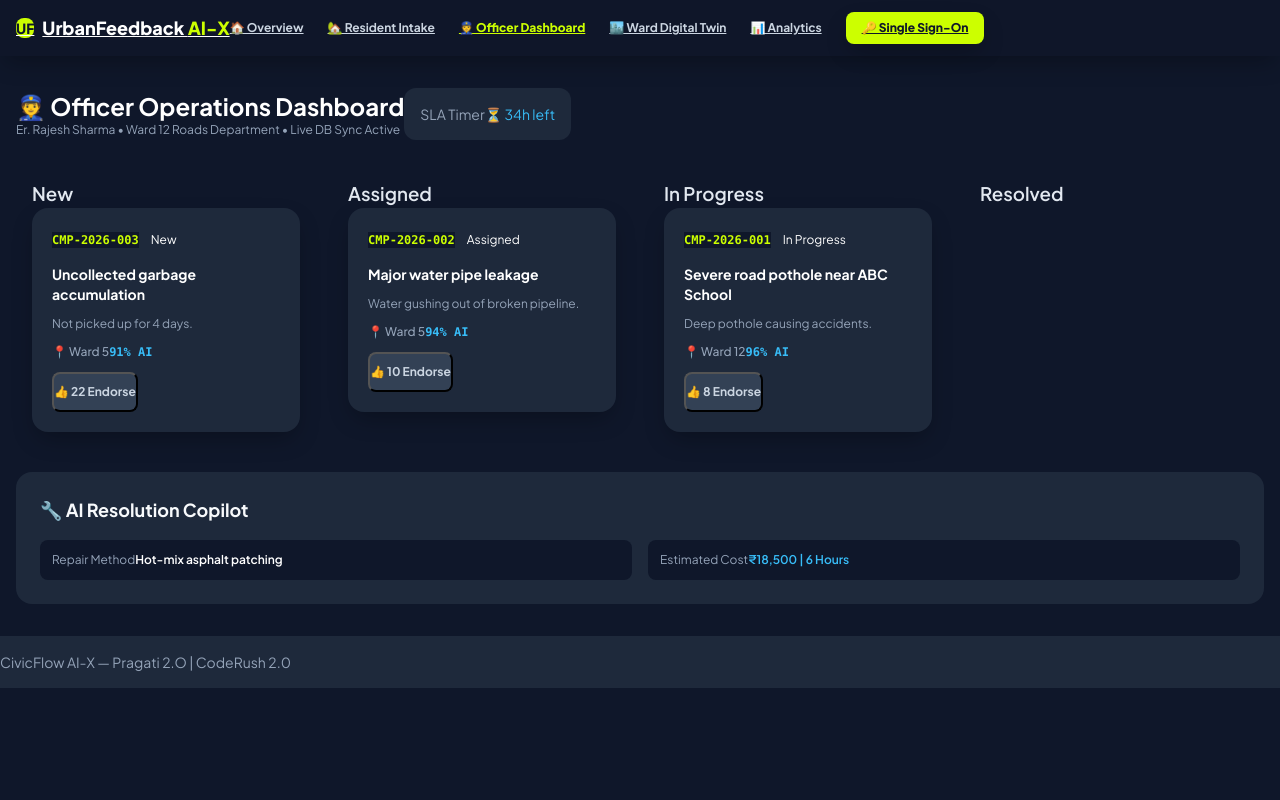
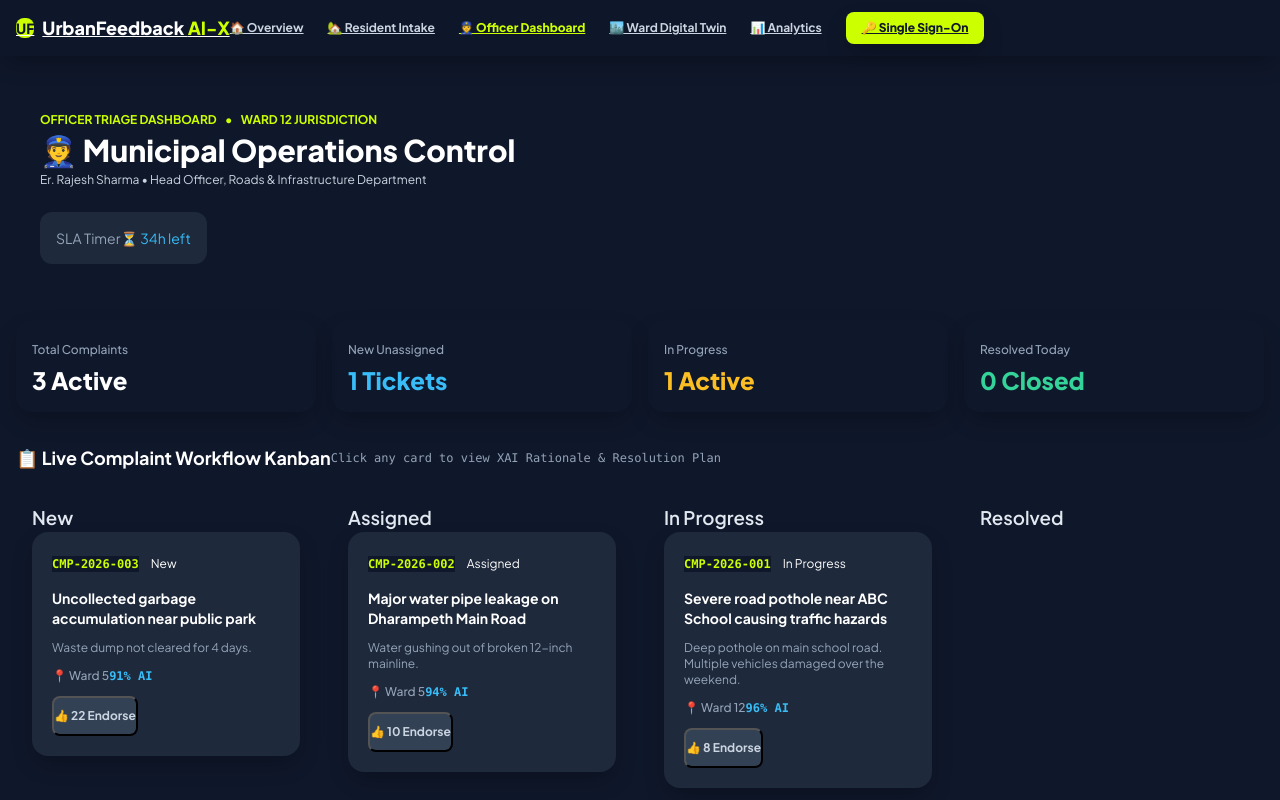
Before and after one commit to Yash-k10/complaint_box, a React (Vite) app in the folder client/: page /officer in a window 1280 px wide. Shown: the top 800 px of the page. Built offline with nearby package versions, Linux system fonts and the light colour scheme; no server answers.

Commit message:
organize frontend pages into clean structured hero headers and step-by-step sections

```diff
--- a/client/src/pages/AnalyticsPage.jsx
+++ b/client/src/pages/AnalyticsPage.jsx
@@ -2,4 +2,43 @@ import React from 'react';
 import HeatMap from '../components/HeatMap';
 import AnalyticsCharts from '../components/AnalyticsCharts';
 import PredictiveAlert from '../components/PredictiveAlert';
-export default function AnalyticsPage() { return (<div className='max-w-7xl mx-auto px-4 py-8 space-y-6'><h2 className='text-2xl font-bold text-white'>Civic Analytics</h2><PredictiveAlert /><HeatMap /><AnalyticsCharts /></div>); }
+
+export default function AnalyticsPage() {
+  return (
+    <div className="max-w-7xl mx-auto px-4 py-8 space-y-8">
+      {/* Page Header Banner */}
+      <div className="bg-slate-800/90 p-6 md:p-8 rounded-3xl border border-slate-700 shadow-xl space-y-2">
+        <div className="flex items-center gap-2 text-xs font-bold text-lime-accent uppercase tracking-wider">
+          <span>CITY-WIDE ANALYTICS</span>
+          <span>•</span>
+          <span>PREDICTIVE CIVIC INTELLIGENCE</span>
+        </div>
+        <h1 className="text-3xl font-extrabold text-white flex items-center gap-2">
+          📊 Civic Operations & Ward Analytics
+        </h1>
+        <p className="text-slate-300 text-sm max-w-2xl">
+          Real-time intelligence on resolution efficiency, department workloads, recurring failure hotspots, and predictive maintenance alerts.
+        </p>
+      </div>
+
+      {/* Section 1: Predictive Alert Banner */}
+      <PredictiveAlert />
+
+      {/* Section 2: Ward Heatmap Grid */}
+      <div className="space-y-3">
+        <h3 className="text-sm font-bold text-slate-300 uppercase tracking-wider">
+          🗺️ Ward Infrastructure Failure Hotspots
+        </h3>
+        <HeatMap />
+      </div>
+
+      {/* Section 3: Monthly Trend Charts */}
+      <div className="space-y-3">
+        <h3 className="text-sm font-bold text-slate-300 uppercase tracking-wider">
+          📈 Monthly Complaint Resolution & SLA Trends
+        </h3>
+        <AnalyticsCharts />
+      </div>
+    </div>
+  );
+}
--- a/client/src/pages/OfficerDashboard.jsx
+++ b/client/src/pages/OfficerDashboard.jsx
@@ -3,11 +3,54 @@ import axios from 'axios';
 import KanbanBoard from '../components/KanbanBoard';
 import SLATimer from '../components/SLATimer';
 import ResolutionCopilot from '../components/ResolutionCopilot';
+import XAIPanel from '../components/XAIPanel';
 
 const FALLBACK_MOCK = [
-  { complaintId: 'CMP-2026-001', title: 'Severe road pothole near ABC School', description: 'Deep pothole causing accidents.', status: 'In Progress', wardId: 12, confidenceScore: 96 },
-  { complaintId: 'CMP-2026-002', title: 'Major water pipe leakage', description: 'Water gushing out of broken pipeline.', status: 'Assigned', wardId: 5, confidenceScore: 94 },
-  { complaintId: 'CMP-2026-003', title: 'Uncollected garbage accumulation', description: 'Not picked up for 4 days.', status: 'New', wardId: 5, confidenceScore: 91 }
+  {
+    complaintId: 'CMP-2026-001',
+    title: 'Severe road pothole near ABC School causing traffic hazards',
+    description: 'Deep pothole on main school road. Multiple vehicles damaged over the weekend.',
+    category: 'Road Damage',
+    urgency: 'High Priority',
+    status: 'In Progress',
+    wardId: 12,
+    confidenceScore: 96,
+    xaiData: {
+      confidence: 96,
+      reasoning: ['Matched road hazard keywords in Ward 12', 'School Zone Safety Priority Rule Applied'],
+      rulesApplied: ['Emergency School Zone Priority Rule']
+    }
+  },
+  {
+    complaintId: 'CMP-2026-002',
+    title: 'Major water pipe leakage on Dharampeth Main Road',
+    description: 'Water gushing out of broken 12-inch mainline.',
+    category: 'Water Supply',
+    urgency: 'Critical Priority',
+    status: 'Assigned',
+    wardId: 5,
+    confidenceScore: 94,
+    xaiData: {
+      confidence: 94,
+      reasoning: ['Matched water leakage keywords in Ward 5'],
+      rulesApplied: ['Water Supply Mainline Escalation Rule']
+    }
+  },
+  {
+    complaintId: 'CMP-2026-003',
+    title: 'Uncollected garbage accumulation near public park',
+    description: 'Waste dump not cleared for 4 days.',
+    category: 'Sanitation',
+    urgency: 'Medium Priority',
+    status: 'New',
+    wardId: 5,
+    confidenceScore: 91,
+    xaiData: {
+      confidence: 91,
+      reasoning: ['Sanitation dump keywords matched'],
+      rulesApplied: ['Park Cleanliness Rule']
+    }
+  }
 ];
 
 export default function OfficerDashboard() {
@@ -21,29 +64,92 @@ export default function OfficerDashboard() {
         setComplaints(res.data.data);
       }
     } catch (err) {
-      console.warn('API error, using fallback state:', err);
+      console.warn('API connection fallback, using local mock store:', err);
     }
+  };
+
+  const handleStatusChange = async (complaintId, newStatus) => {
+    try {
+      await axios.patch(`/api/complaints/${complaintId}/status`, { status: newStatus });
+    } catch (err) {}
+    setComplaints((prev) =>
+      prev.map((c) => (c.complaintId === complaintId ? { ...c, status: newStatus } : c))
+    );
   };
 
   useEffect(() => {
     loadComplaints();
-    const interval = setInterval(loadComplaints, 5000); // Polling every 5 seconds for live updates
+    const interval = setInterval(loadComplaints, 5000);
     return () => clearInterval(interval);
   }, []);
 
   return (
-    <div className="max-w-7xl mx-auto px-4 py-8 space-y-6">
-      <div className="flex justify-between items-center">
-        <div>
-          <h2 className="text-2xl font-bold text-white flex items-center gap-2">
-            👮 Officer Operations Dashboard
-          </h2>
-          <p className="text-xs text-slate-400">Er. Rajesh Sharma • Ward 12 Roads Department • Live DB Sync Active</p>
+    <div className="max-w-7xl mx-auto px-4 py-8 space-y-8">
+      {/* Organized Page Header */}
+      <div className="bg-slate-800/90 p-6 md:p-8 rounded-3xl border border-slate-700 shadow-xl flex flex-col md:flex-row justify-between items-start md:items-center gap-6">
+        <div className="space-y-1">
+          <div className="flex items-center gap-2 text-xs font-bold text-lime-accent uppercase tracking-wider">
+            <span>OFFICER TRIAGE DASHBOARD</span>
+            <span>•</span>
+            <span>WARD 12 JURISDICTION</span>
+          </div>
+          <h1 className="text-3xl font-extrabold text-white flex items-center gap-2">
+            👮 Municipal Operations Control
+          </h1>
+          <p className="text-slate-300 text-xs md:text-sm">
+            Er. Rajesh Sharma • Head Officer, Roads & Infrastructure Department
+          </p>
         </div>
+
         <SLATimer hoursRemaining={34} totalHours={48} />
       </div>
-      <KanbanBoard complaints={complaints} onSelect={setSelected} />
-      {selected && <ResolutionCopilot />}
+
+      {/* KPI Stats Bar */}
+      <div className="grid grid-cols-2 md:grid-cols-4 gap-4">
+        <div className="bg-slate-800/80 p-4 rounded-2xl border border-slate-700 space-y-1 shadow-lg">
+          <span className="text-xs text-slate-400 font-medium">Total Complaints</span>
+          <div className="text-2xl font-black text-white">{complaints.length} Active</div>
+        </div>
+        <div className="bg-slate-800/80 p-4 rounded-2xl border border-slate-700 space-y-1 shadow-lg">
+          <span className="text-xs text-slate-400 font-medium">New Unassigned</span>
+          <div className="text-2xl font-black text-cyan-400">
+            {complaints.filter((c) => c.status === 'New').length} Tickets
+          </div>
+        </div>
+        <div className="bg-slate-800/80 p-4 rounded-2xl border border-slate-700 space-y-1 shadow-lg">
+          <span className="text-xs text-slate-400 font-medium">In Progress</span>
+          <div className="text-2xl font-black text-amber-400">
+            {complaints.filter((c) => c.status === 'In Progress').length} Active
+          </div>
+        </div>
+        <div className="bg-slate-800/80 p-4 rounded-2xl border border-slate-700 space-y-1 shadow-lg">
+          <span className="text-xs text-slate-400 font-medium">Resolved Today</span>
+          <div className="text-2xl font-black text-emerald-400">
+            {complaints.filter((c) => c.status === 'Resolved').length} Closed
+          </div>
+        </div>
+      </div>
+
+      {/* Interactive Kanban Board */}
+      <div className="space-y-4">
+        <div className="flex justify-between items-center">
+          <h3 className="text-lg font-bold text-white">📋 Live Complaint Workflow Kanban</h3>
+          <span className="text-xs text-slate-400 font-mono">Click any card to view XAI Rationale & Resolution Plan</span>
+        </div>
+        <KanbanBoard
+          complaints={complaints}
+          onSelect={setSelected}
+          onStatusChange={handleStatusChange}
+        />
+      </div>
+
+      {/* Selected Complaint Inspection Box */}
+      {selected && (
+        <div className="grid grid-cols-1 md:grid-cols-2 gap-6 pt-4">
+          <ResolutionCopilot />
+          <XAIPanel xaiData={selected.xaiData || { confidence: 95, reasoning: ['Matched road hazard keywords'] }} />
+        </div>
+      )}
     </div>
   );
 }
```
Also changed, not shown: client/src/pages/CitizenPortal.jsx (+63 -17 lines).
